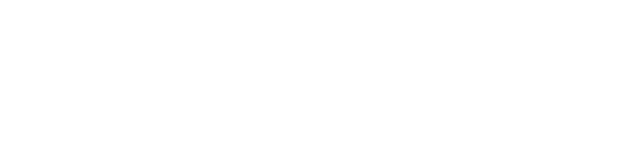
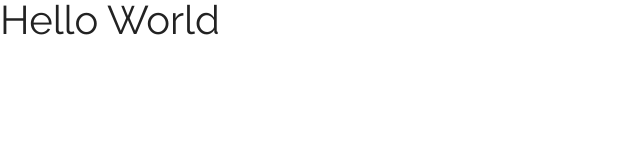
Before and after one commit to marlenabartkiewicz/BestShop, a plain HTML site: page index.html in a window 1280 px wide. Shown: the whole page, without its empty margins (0-640 px from the left). Drawn offline with Linux system fonts and the light colour scheme.

Commit message:
Basic styles added

```diff
--- a/css/style.css
+++ b/css/style.css
@@ -1,3 +1,12 @@
-body {
-    font-family: 'Raleway', 'Open Sans', sans-serif;
+:root {
+    font-family: 'Raleway', sans-serif;
+    font-size: 40px;
 }
+
+* {
+    box-sizing: border-box;
+}
+.container {
+    margin: 0 auto;
+    width: 1352px;
+}
--- a/index.html
+++ b/index.html
@@ -12,6 +12,7 @@
 
 </head>
 <body>
+Hello World
 
 </body>
 </html>
```
